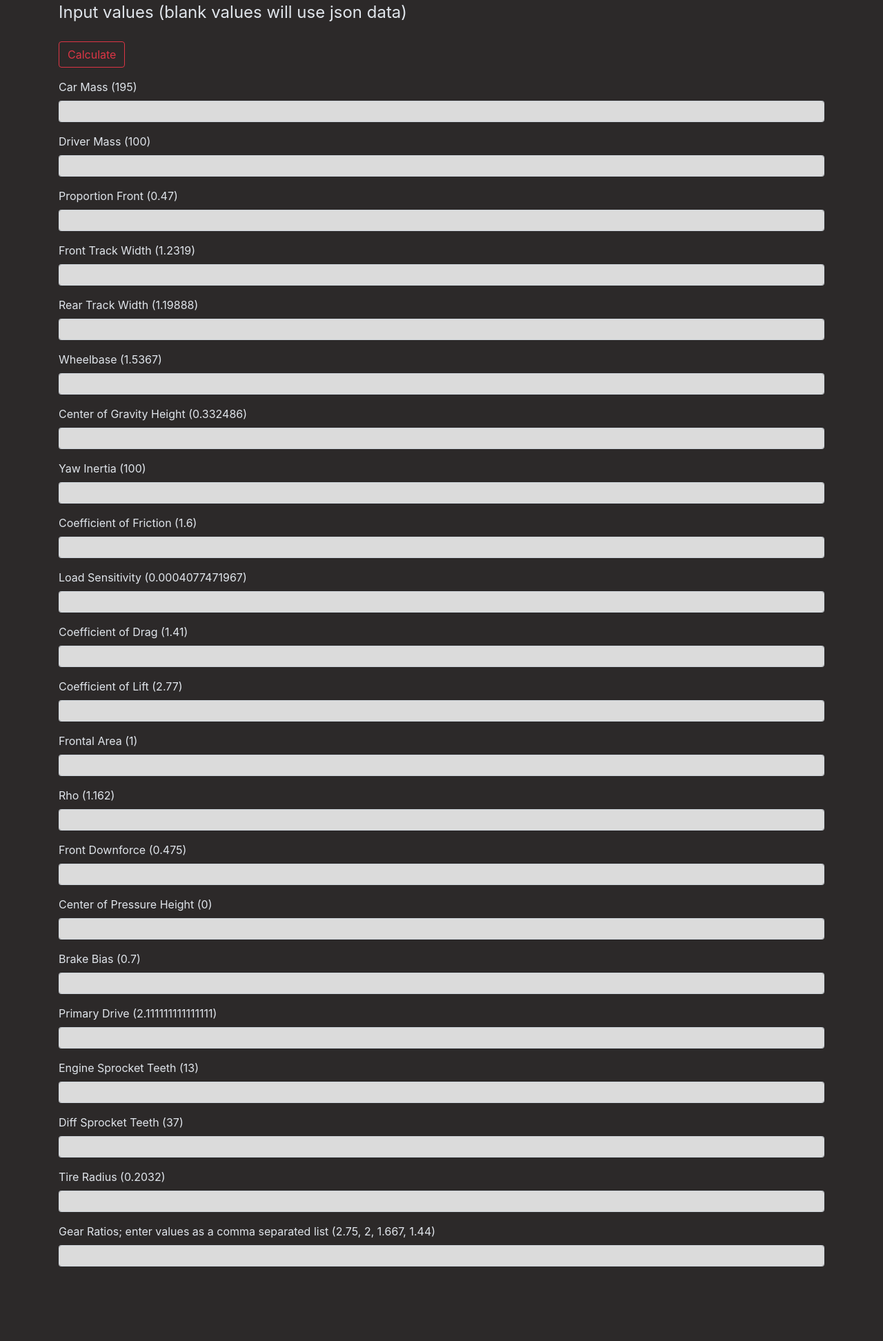
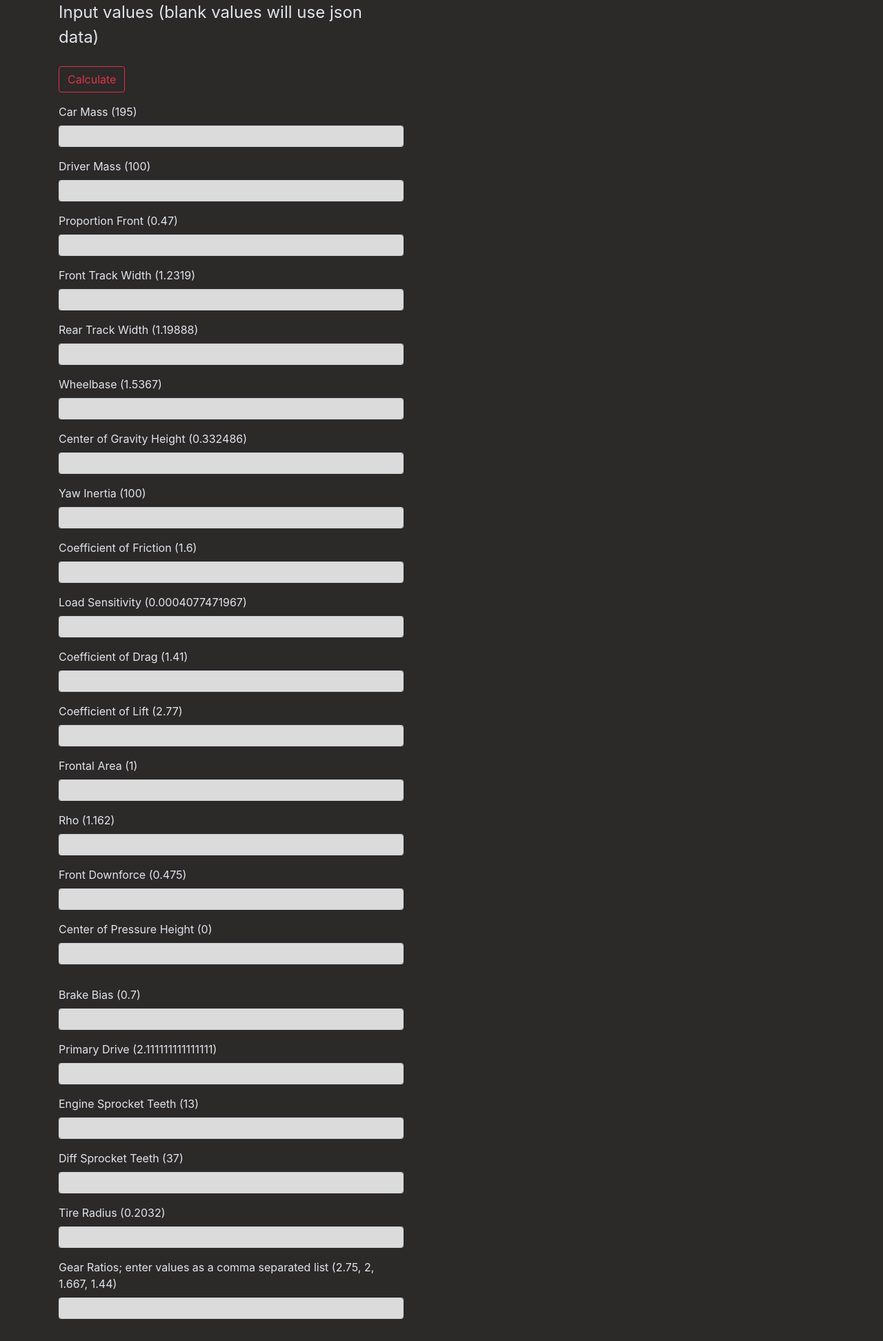
Before and after one commit to RensselaerMotorsport/LapSim, a Flask app: page /rm25_straight_line_sim in a window 1280 px wide. Shown: the part 56-2000 px from the top of the page at 69% size. Before the commit the page ends 1892 px from the top, so only its background shows below. Run offline with Flask 2, Linux system fonts and the light colour scheme; some libraries are stand-ins or nearby versions.

Commit message:
Worked on having 2 columns for input form

```diff
--- a/app/templates/rm25_straight_line_sim.html
+++ b/app/templates/rm25_straight_line_sim.html
@@ -8,7 +8,7 @@
     <div class="content-section">
         <form method="POST" action="">
             {{ form.hidden_tag() }}
-            <fieldset class="form-group">
+            <fieldset class="form-group" style="width: 500px">
                 <legend class="mb-4">Input values (blank values will use json data)</legend>
                 <!--rather meaty input box code-->
                 <div class="form-group">
@@ -94,6 +94,14 @@
                     {{ form.cp_height.label(class="form+control-label") }}
                     {{ form.cp_height(class="form-control form-control-sm") }}
                 </div>
+            </fieldset>
+        </form>
+    </div>
+
+    <div class="content-section">
+        <form method="POST" action="">
+            {{ form.hidden_tag() }}
+            <fieldset class="form-group" style="width: 500px">
 
                 <div class="form-group">
                     {{ form.brake_bias.label(class="form+control-label") }}
```
